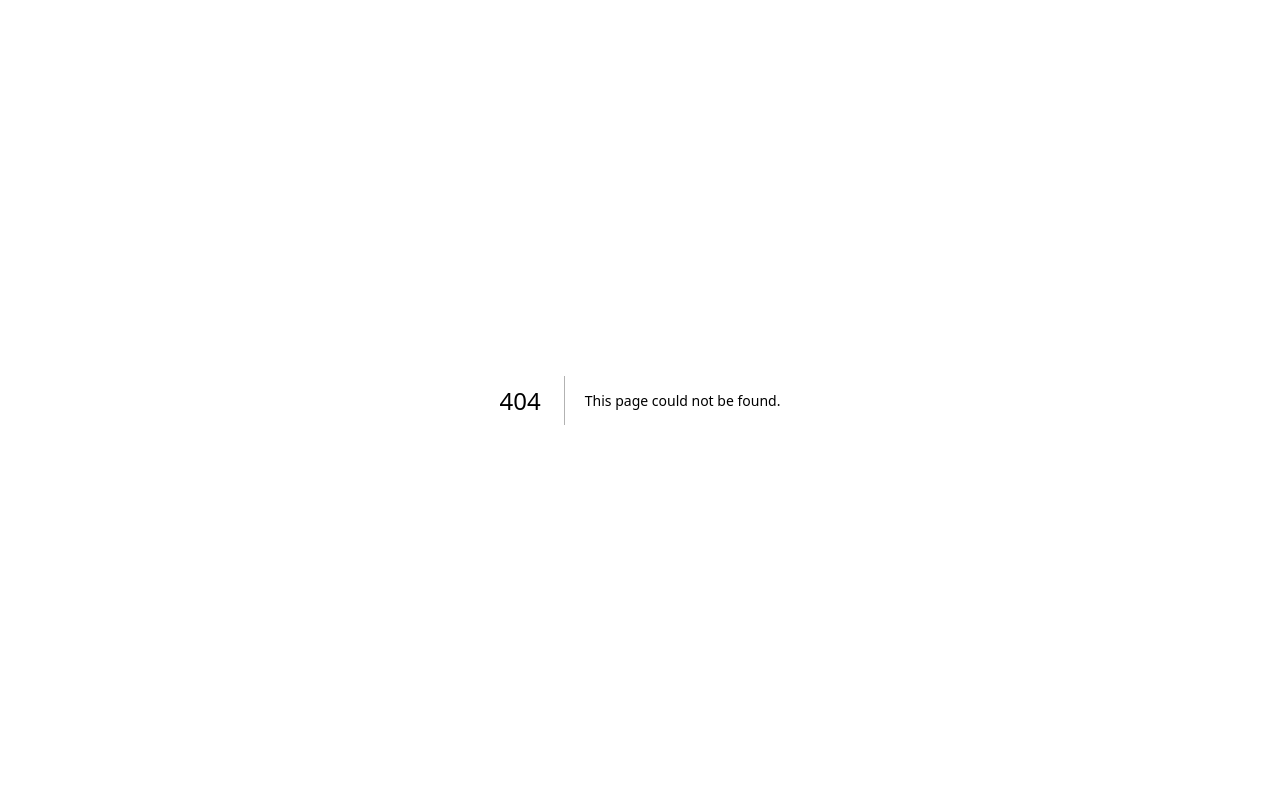
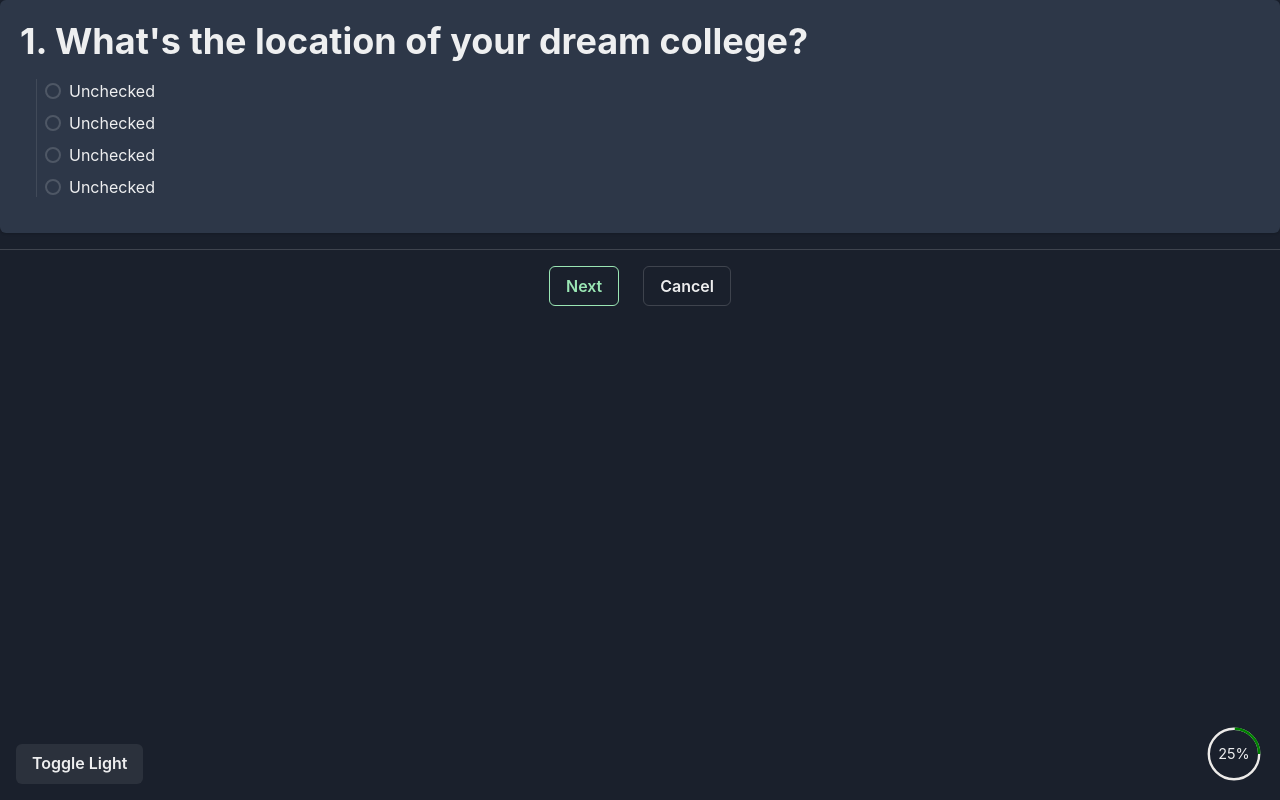
Before and after one commit to Renesis1/CollegeFinder, a Next.js app: page /question_a in a window 1280 px wide. Before the commit this address had no page. Built offline with nearby package versions, Linux system fonts and the light colour scheme.

Commit message:
Create question_a.js

```diff
--- /dev/null
+++ b/src/pages/question_a.js
@@ -0,0 +1,84 @@
+import Head from "next/head";
+import {
+  Box,
+  Button,
+  ButtonGroup,
+  Card,
+  CardBody,
+  Center,
+  Heading,
+  Radio,
+  RadioGroup,
+  Stack,
+  StackDivider,
+  Text,
+  VStack,
+  useColorMode,
+  CircularProgress,
+  CircularProgressLabel,
+} from "@chakra-ui/react";
+import { Divider } from "@chakra-ui/react";
+
+const IndexPage = () => {
+  const { colorMode, toggleColorMode } = useColorMode();
+
+  return (
+    <>
+      <Head>
+        <title>My Next.js App</title>
+        <link rel="icon" href="/favicon.ico" />
+      </Head>
+      <main>
+        <VStack divider={<StackDivider />} spacing={4} align="stretch">
+          <Card>
+            <CardBody>
+              <Heading>1. What's the location of your dream college?</Heading>
+              <Stack direction="row" h="150px" p={4}>
+                <Divider orientation="vertical" />
+                <RadioGroup defaultValue="0">
+                  <Stack>
+                    <Radio colorScheme="green" value="1">
+                      Unchecked
+                    </Radio>
+                    <Radio colorScheme="green" value="2">
+                      Unchecked
+                    </Radio>
+                    <Radio colorScheme="green" value="3">
+                      Unchecked
+                    </Radio>
+                    <Radio colorScheme="green" value="4">
+                      Unchecked
+                    </Radio>
+                  </Stack>
+                </RadioGroup>
+              </Stack>
+            </CardBody>
+          </Card>
+          <Center>
+            <ButtonGroup variant="outline" spacing="6">
+              <Button colorScheme="green">Next</Button>
+              <Button>Cancel</Button>
+            </ButtonGroup>
+          </Center>
+        </VStack>
+        <Box position={"fixed"} bottom={0} right={0} p={4}>
+          <CircularProgress
+            value={25}
+            size="60px"
+            thickness="4px"
+            color="green"
+          >
+            <CircularProgressLabel>25%</CircularProgressLabel>
+          </CircularProgress>
+        </Box>
+        <Box position={"fixed"} bottom={0} left={0} p={4}>
+          <Button onClick={toggleColorMode}>
+            Toggle {colorMode === "light" ? "Dark" : "Light"}
+          </Button>
+        </Box>
+      </main>
+    </>
+  );
+};
+
+export default IndexPage;
```
